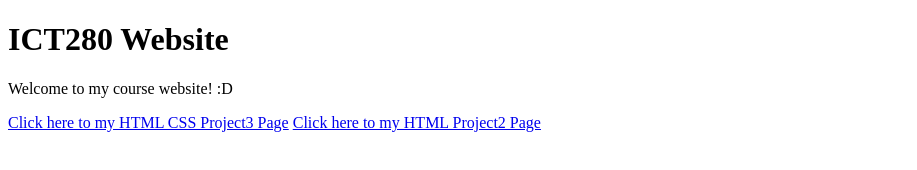
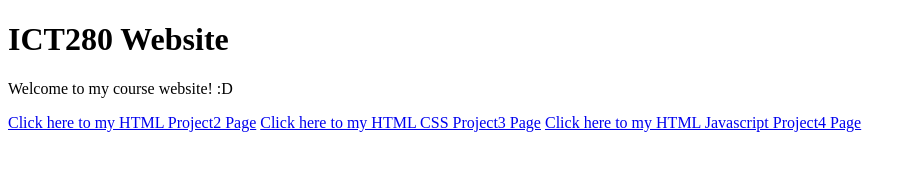
Before and after one commit to VitaM526/vitamarin-web-project, a plain HTML site: page index.html in a window 1280 px wide. Shown: the whole page, without its empty margins (0-917 px from the left). Drawn offline with Linux system fonts and the light colour scheme.

Commit message:
Updated navigation and added Project 4 files

```diff
--- a/index.html
+++ b/index.html
@@ -9,7 +9,8 @@
 
 <p>Welcome to my course website! :D</p>
 
+<a href="html/project2.html">Click here to my HTML Project2 Page</a>
 <a href="html/project3.html">Click here to my HTML CSS Project3 Page</a>
-<a href="html/project2.html">Click here to my HTML Project2 Page</a>
+<a href="html/project4/project4.html">Click here to my HTML Javascript Project4 Page</a>
 </body>
 </html>
```
Also changed, not shown: html/project4/project4.html (added), js/script.js (added).
